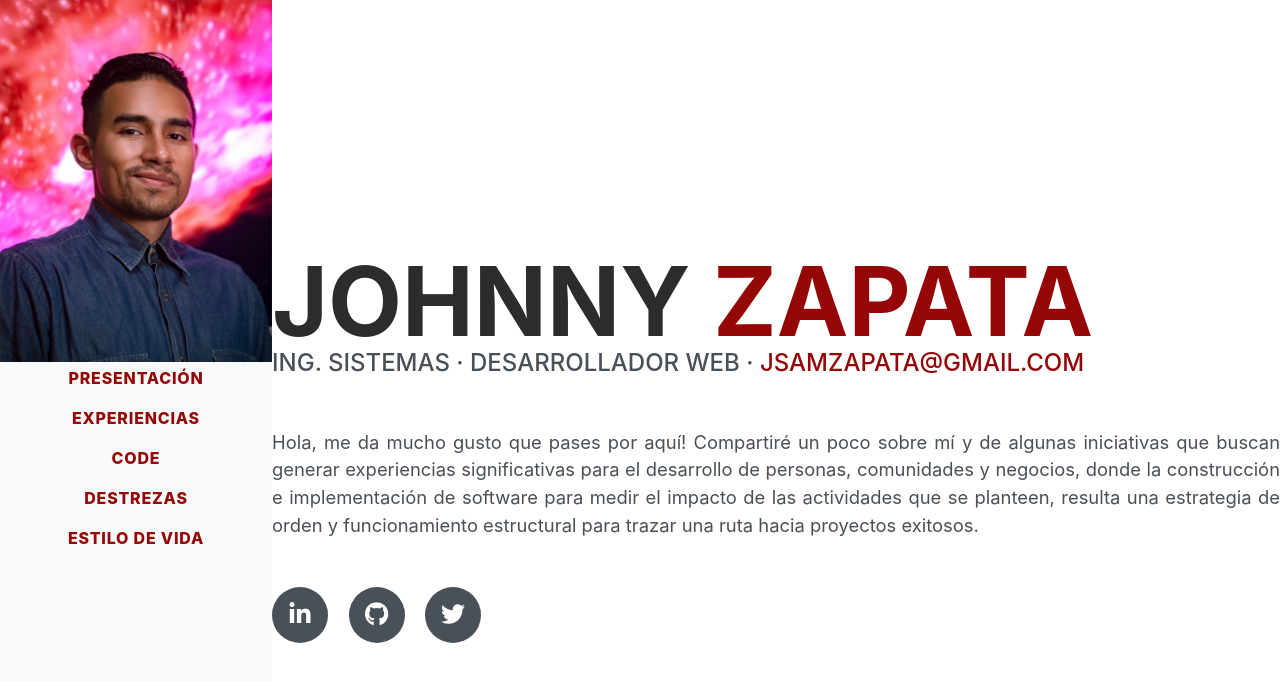
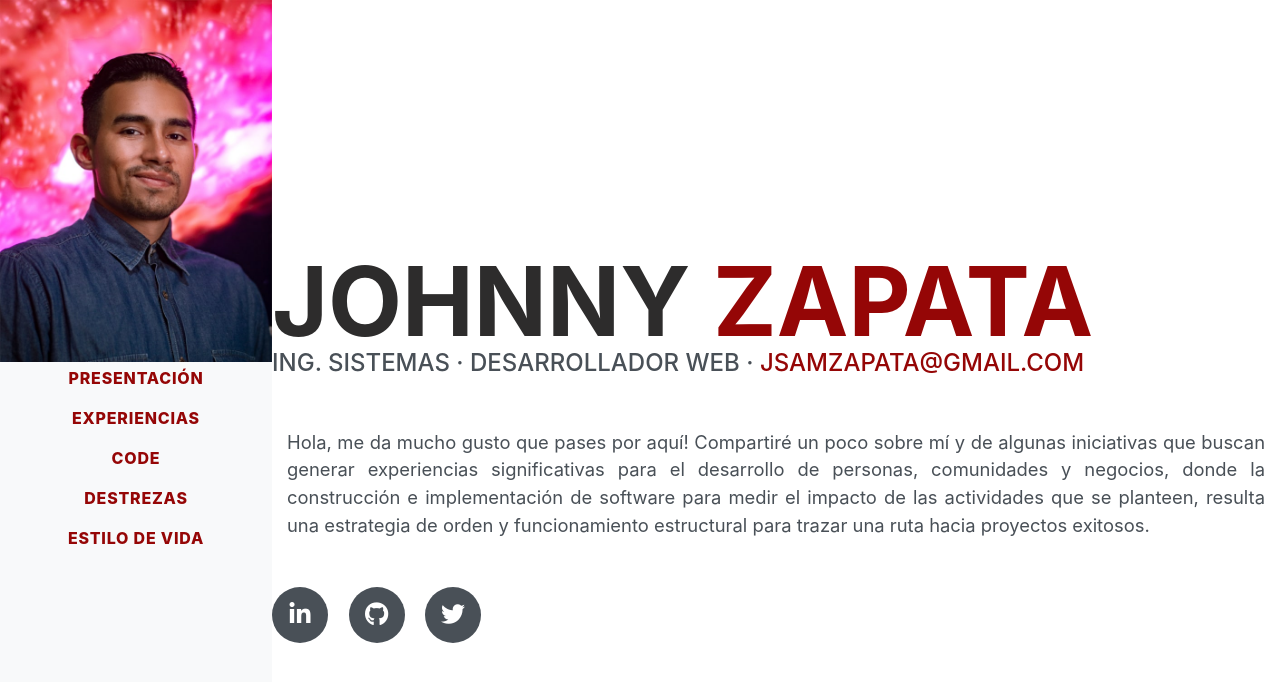
Before and after one commit to SamZapata/samzapata.github.io, a Jekyll site: the page built from index.html, in a window 1280 px wide and 900 px high. Shown: the top 682 px of the window. Built offline with Jekyll 4.4.1, drawn with Linux system fonts in a browser that asks for light colours; some web fonts are replaced.

Commit message:
update margin in presentation section

```diff
--- a/_pages/presentation.html
+++ b/_pages/presentation.html
@@ -18,7 +18,7 @@
         </div>
       </div>
     </span>
-    <div class="abstract">
+    <div class="container abstract">
       <p class="lead mb-5 text-justify">
         Hola, me da mucho gusto que pases por aquí!
         Compartiré un poco sobre mí y de algunas iniciativas que buscan generar experiencias significativas para el desarrollo de personas, comunidades y negocios, donde la construcción e implementación de software para medir el impacto de las actividades que se planteen, resulta una estrategia de orden y funcionamiento estructural para trazar una ruta hacia proyectos exitosos.
```
